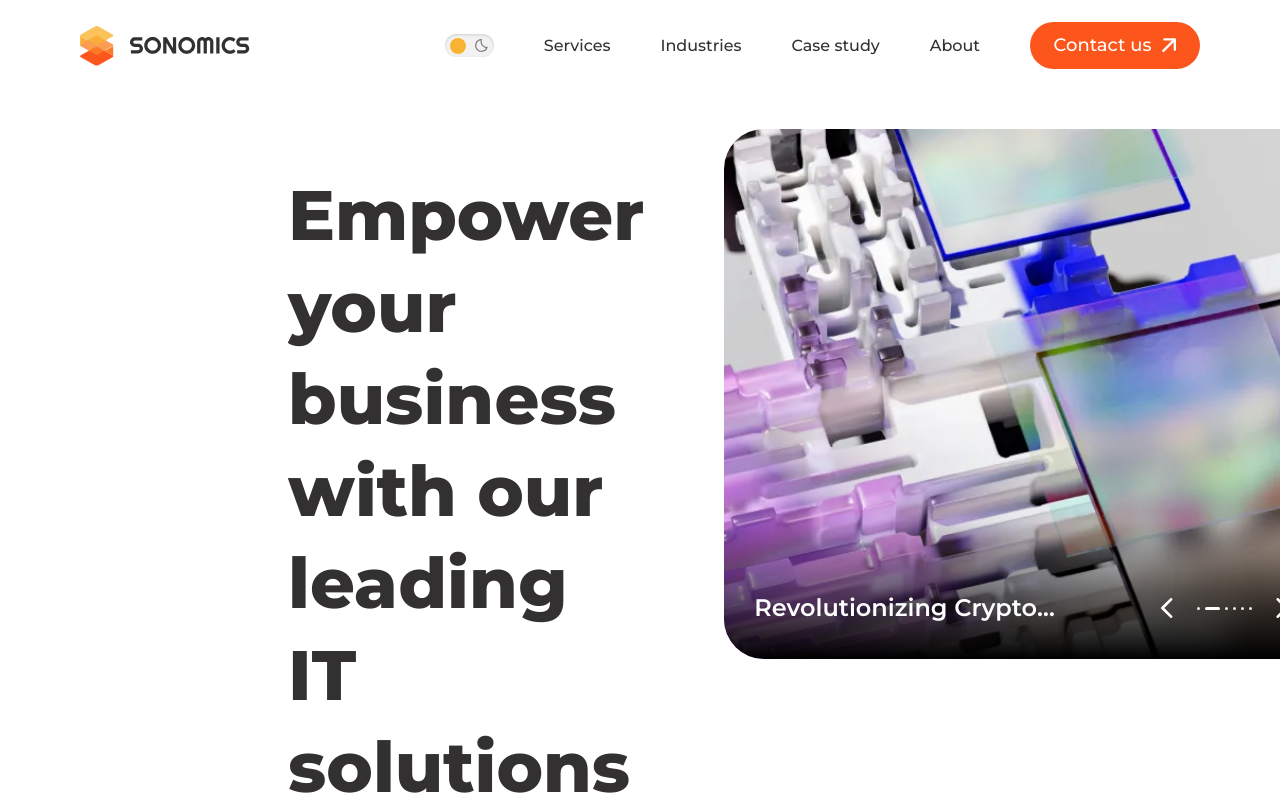
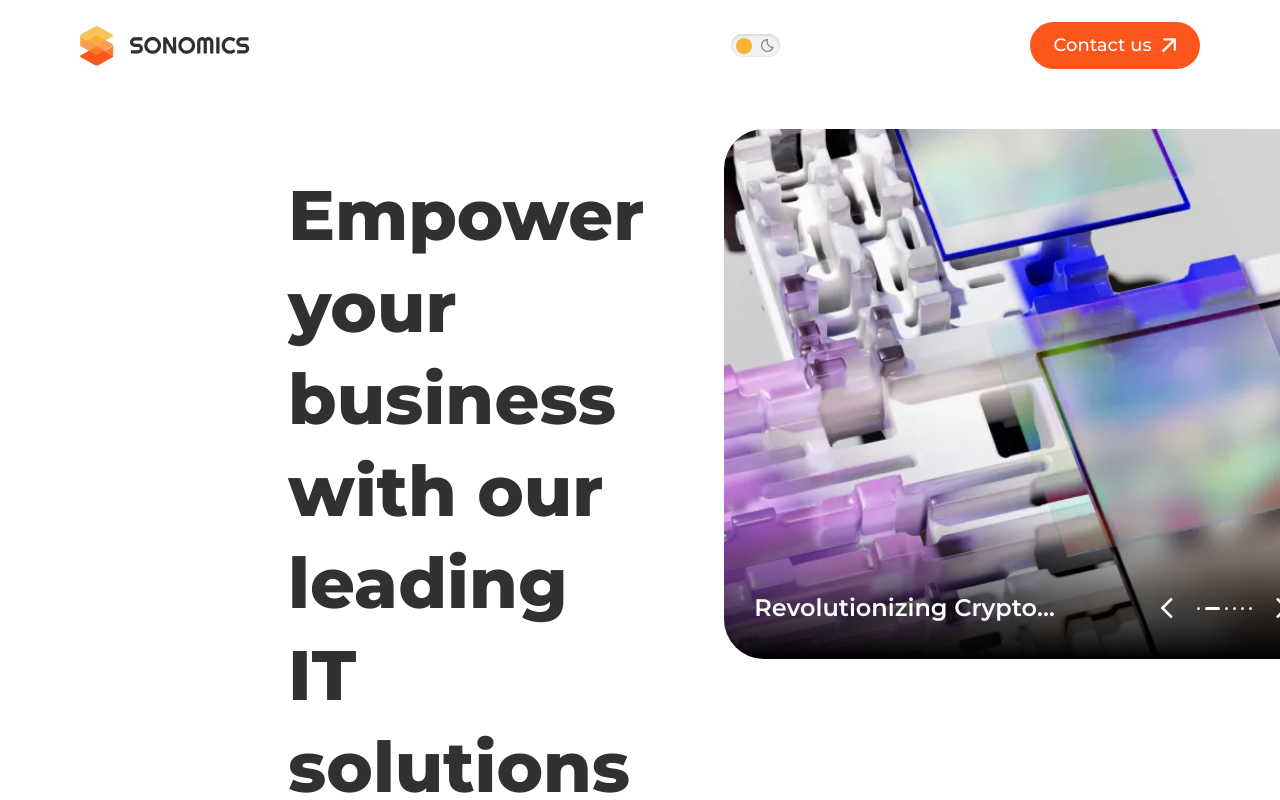
Before and after one commit to skabanets/sonomics, a React (Vite) app: page / in a window 1280 px wide. Shown: the top 800 px of the page. Built offline with nearby package versions, Linux system fonts and the light colour scheme.

Commit message:
Add industries anchors to navLinks constant

```diff
--- a/src/constants/navLinks.ts
+++ b/src/constants/navLinks.ts
@@ -1,9 +1,18 @@
 import { routes } from "./routes";
 import { services } from "./services";
 
+const industries = [
+  { title: "Telecommunications", link: "/industries/#telecommunications" },
+  { title: "Media research", link: "/industries/#media-research" },
+  { title: "Fintech", link: "/industries/#fintech" },
+  { title: "E-commerce", link: "/industries/#e-commerce" },
+  { title: "Cryptocurrency", link: "/industries/#cryptocurrency" },
+  { title: "Healthcare", link: "/industries/#healthcare" },
+];
+
 export const navLinks = [
-  { text: "Services", link: routes.Services, subLinks: services },
-  { text: "Industries", link: routes.Industries },
-  { text: "Case study", link: routes.CaseStudy },
-  { text: "About", link: routes.About },
+  { title: "Services", link: routes.Services, subLinks: services },
+  { title: "Industries", link: routes.Industries, anchors: industries },
+  { title: "Case study", link: routes.CaseStudy },
+  { title: "About", link: routes.About },
 ];
```
